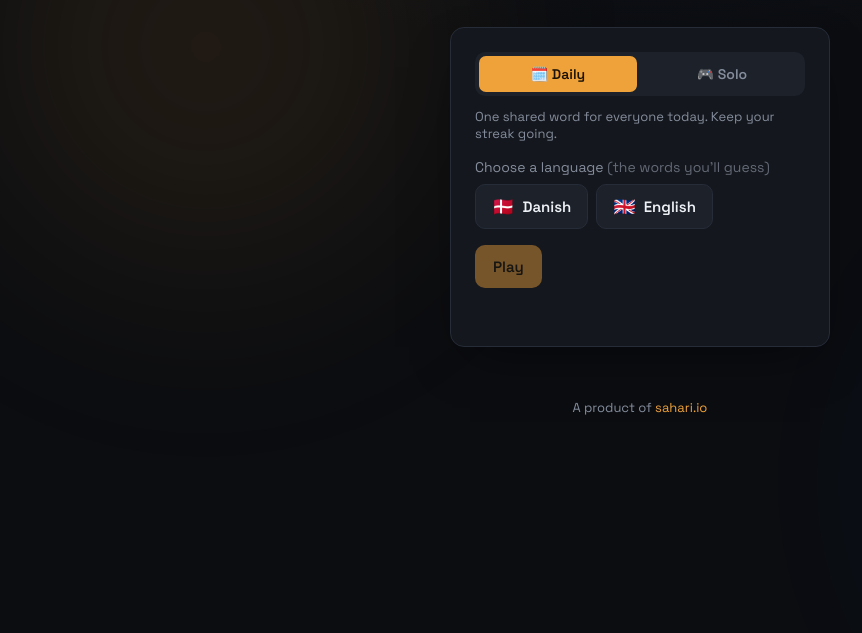
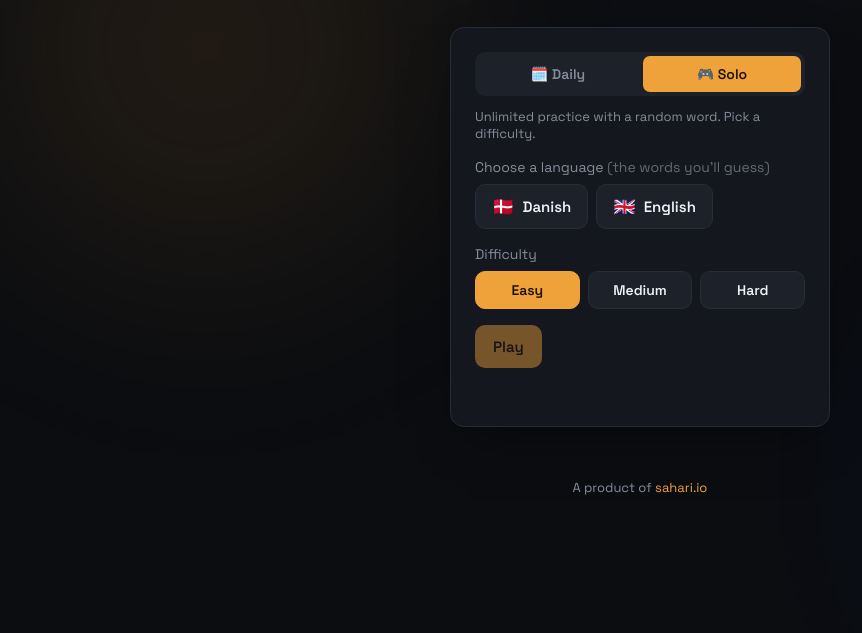
Before and after one commit to EmalSahari/wordo, a plain HTML site: page index.html in a window 1280 px wide. Shown: the part 167-800 px from the top of the page, without its empty margins (0-862 px from the left). Drawn offline with Linux system fonts and the light colour scheme.

Commit message:
Default the start screen to Solo mode (difficulty visible)

```diff
--- a/app.js
+++ b/app.js
@@ -25,7 +25,7 @@ let maxRank = 25000;
 let rowEls = new Map();
 let selectedLang = null;
 let selectedDifficulty = "easy";
-let mode = "daily"; // chosen on the start screen: "daily" | "solo"
+let mode = "solo"; // chosen on the start screen: "daily" | "solo"
 let isDailyGame = false; // the current game is the daily challenge
 
 // Mode tabs (Daily / Solo)
--- a/index.html
+++ b/index.html
@@ -12,7 +12,7 @@
       href="https://fonts.googleapis.com/css2?family=Space+Grotesk:wght@400;500;600;700&display=swap"
       rel="stylesheet"
     />
-    <link rel="stylesheet" href="style.css?v=15" />
+    <link rel="stylesheet" href="style.css?v=16" />
   </head>
   <body>
     <div id="app">
@@ -22,15 +22,15 @@
         <p class="tagline">Guess the secret word. Fewer guesses is better.</p>
         <form id="join-form" class="card">
           <div class="mode-tabs" id="mode-tabs">
-            <button type="button" class="mode-tab active" data-mode="daily">🗓️ Daily</button>
-            <button type="button" class="mode-tab" data-mode="solo">🎮 Solo</button>
+            <button type="button" class="mode-tab" data-mode="daily">🗓️ Daily</button>
+            <button type="button" class="mode-tab active" data-mode="solo">🎮 Solo</button>
           </div>
-          <p id="mode-note" class="mode-note">One shared word for everyone today. Keep your streak going.</p>
+          <p id="mode-note" class="mode-note">Unlimited practice with a random word. Pick a difficulty.</p>
           <div class="lang-field">
             <span class="lang-label">Choose a language <span class="hint">(the words you'll guess)</span></span>
             <div id="lang-options" class="lang-options"></div>
           </div>
-          <div class="lang-field hidden" id="diff-field">
+          <div class="lang-field" id="diff-field">
             <span class="lang-label">Difficulty</span>
             <div id="diff-options" class="lang-options">
               <button type="button" class="diff-btn active" data-diff="easy">Easy</button>
```
